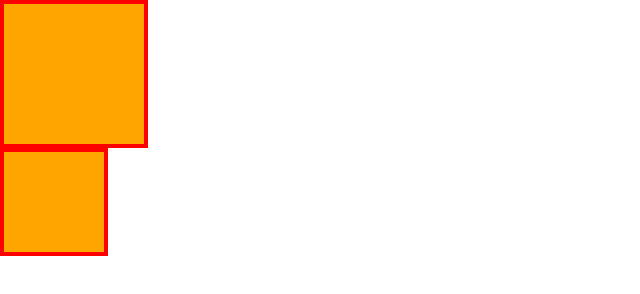
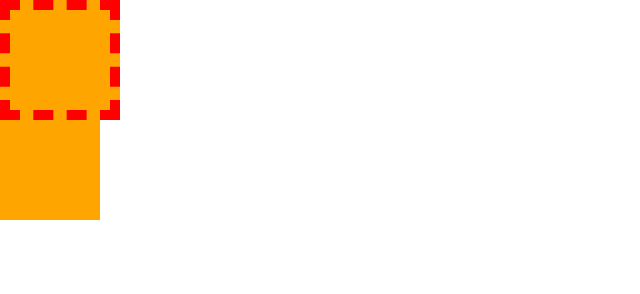
Before and after one commit to kkojae91/fastcampus_FE_package, a plain HTML site: page part01/ch8_CSS속성/index.html in a window 1280 px wide. Shown: the whole page, without its empty margins (0-640 px from the left). Drawn offline with nearby package versions, Linux system fonts and the light colour scheme.

Commit message:
css border

```diff
--- /dev/null
+++ b/part01/ch8_CSS속성/border.css
@@ -0,0 +1,81 @@
+/*
+* boder 요소의 테두리 선을 지정하는 단축 속성
+border : 선-두께(border-width) 선-종류(border-style) 선-색상(border-color);
+특징 : 요소의 크기가 커진다.
+*/
+
+/*
+* border-width 요소의 테두리 선의 두께
+medium(기본값), thin, thick 은 사용하지 않는다.
+단위 : px, em, % 등 단위로 지정
+
+border-width:(4개를 지정할 경우) top right bottom left
+border-width:(2개를 지정할 경우) top,bottom right,left
+border-width:(3개를 지정할 경우) top right,left bottom 상 중 하
+border-width:(1개를 지정할 경우) top,right,bottom,left 모두
+*/
+
+/*
+* border-style 요소 테두리 선의 종류
+none(기본값) 선 없음
+solid : 실선
+dashed : 파선 (----)
+
+아래 종류들은 자주 사용되지 않는다...
+dotted : 점선(......)
+double : 두줄선
+groove: 홈이 파여있는 모양
+ridge : 솟은 모양(groove의 반대)
+inset : 요소 전체가 들어간 모양
+outset : 요소 전체가 나온 모양
+
+border-style:(4개를 지정할 경우) top right bottom left
+border-style:(2개를 지정할 경우) top,bottom right,left
+border-style:(3개를 지정할 경우) top right,left bottom 상 중 하
+border-style:(1개를 지정할 경우) top,right,bottom,left 모두
+*/
+
+/*
+* border-color 요소 테두리 선의 색상을 지정하는 단축 속성
+black(기본값)
+색상 : 선의 색상 (색상이름, hex색상코드, rgb, rgba 등등) -> 모든 색상들은 이렇게 표기한다.
+transparent : 투명
+
+border-color:(4개를 지정할 경우) top right bottom left
+border-color:(2개를 지정할 경우) top,bottom right,left
+border-color:(3개를 지정할 경우) top right,left bottom 상 중 하
+border-color:(1개를 지정할 경우) top,right,bottom,left 모두
+*/
+
+/*
+* border-direction(방향)
+* border-direction(방향)-property(속성)
+
+top자리에는 bottom, right, left가 모두 들어갈 수 있다.
+border-top: 두께 종류 색상;
+border-top-width: 두께;
+border-top-style: 종류;
+border-top-color: 색상;
+*/
+
+.container {
+}
+
+.container .item {
+  width: 100px;
+  height: 100px;
+  background-color: orange;
+}
+
+.container .item:first-child {
+  border: 10px dashed red;
+}
+
+/*
+* Q. border 속성의 특징은?
+추가된 만큼 요소의 크기가 늘어난다.
+
+* Q. 두께 2px, 종류 실선, 색상 빨강의 테두리선을 코드로 작성하시오!
+border: 2px solid red;
+
+*/
--- a/part01/ch8_CSS속성/index.html
+++ b/part01/ch8_CSS속성/index.html
@@ -8,7 +8,8 @@
     <!-- <link rel="stylesheet" href="./width_height.css" /> -->
     <!-- <link rel="stylesheet" href="./measure.css" /> -->
     <!-- <link rel="stylesheet" href="./margin.css" /> -->
-    <link rel="stylesheet" href="./padding.css" />
+    <!-- <link rel="stylesheet" href="./padding.css" /> -->
+    <link rel="stylesheet" href="./border.css" />
   </head>
   <body>
     <!-- width, height -->
@@ -30,7 +31,7 @@
       <div class="item"></div>
     </div> -->
 
-    <!-- padding -->
+    <!-- padding, border -->
     <div class="container">
       <div class="item"></div>
       <div class="item"></div>
```
